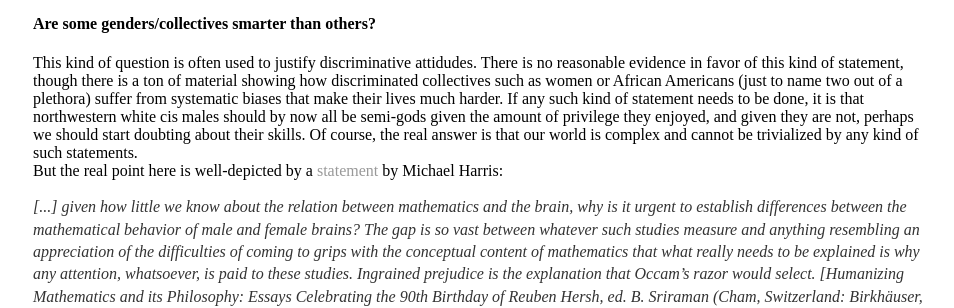
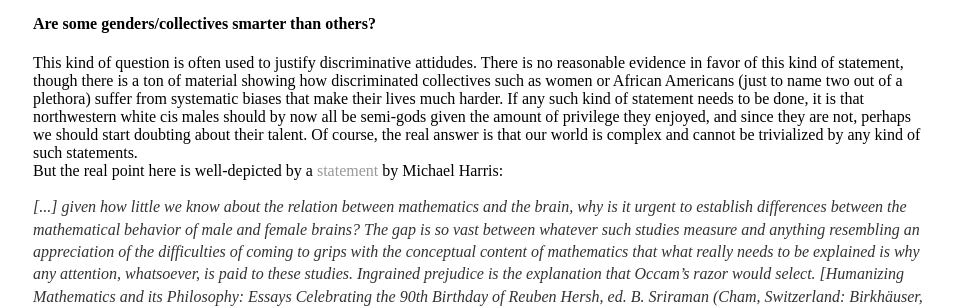
Before and after one commit to mbaityje/mbaityje.github.io, a Jekyll site: the page built from ufaq/index.html, in a window 1280 px wide. Shown: the part 1267-1575 px from the top of the page, without its empty margins (159-1113 px from the left). Built offline with Jekyll 4.4.1, drawn with Linux system fonts in a browser that asks for light colours.

Commit message:
Content changes

```diff
--- a/ufaq/index.html
+++ b/ufaq/index.html
@@ -37,7 +37,7 @@ title: UFAQ
 
 		<h4>Are some genders/collectives smarter than others?</h4>
 		This kind of question is often used to justify discriminative attidudes.
-		There is no reasonable evidence in favor of this kind of statement, though there is a ton of material showing how discriminated collectives such as women or African Americans (just to name two out of a plethora) suffer from systematic biases that make their lives much harder. If any such kind of statement needs to be done, it is that northwestern white cis males should by now all be semi-gods given the amount of privilege they enjoyed, and given they are not, perhaps we should start doubting about their skills.
+		There is no reasonable evidence in favor of this kind of statement, though there is a ton of material showing how discriminated collectives such as women or African Americans (just to name two out of a plethora) suffer from systematic biases that make their lives much harder. If any such kind of statement needs to be done, it is that northwestern white cis males should by now all be semi-gods given the amount of privilege they enjoyed, and since they are not, perhaps we should start doubting about their talent.
 		Of course, the real answer is that our world is complex and cannot be trivialized by any kind of such statements.</br>
 
 		But the real point here is well-depicted by a <a href="https://magazine.scienceforthepeople.org/vol22-1/science-wars-the-next-generation/">statement</a> by Michael Harris:
```
